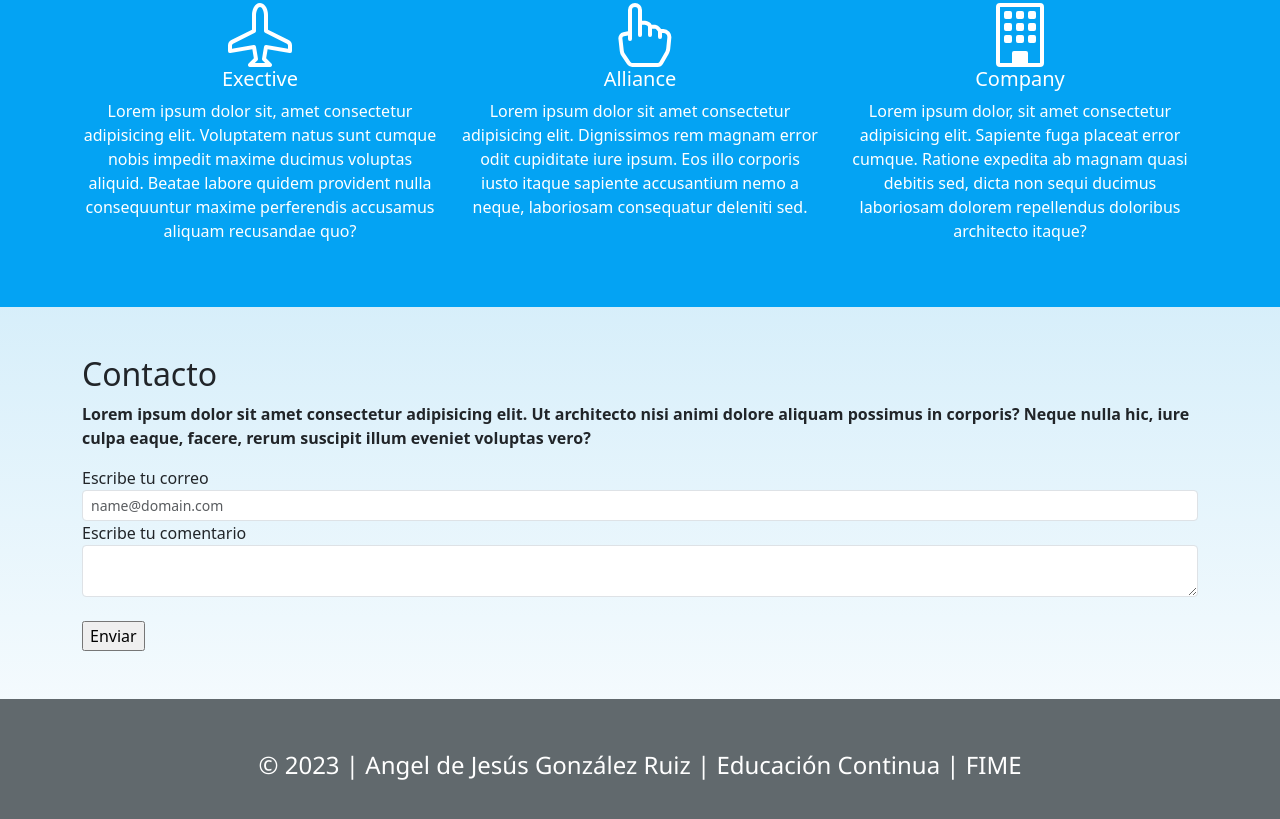
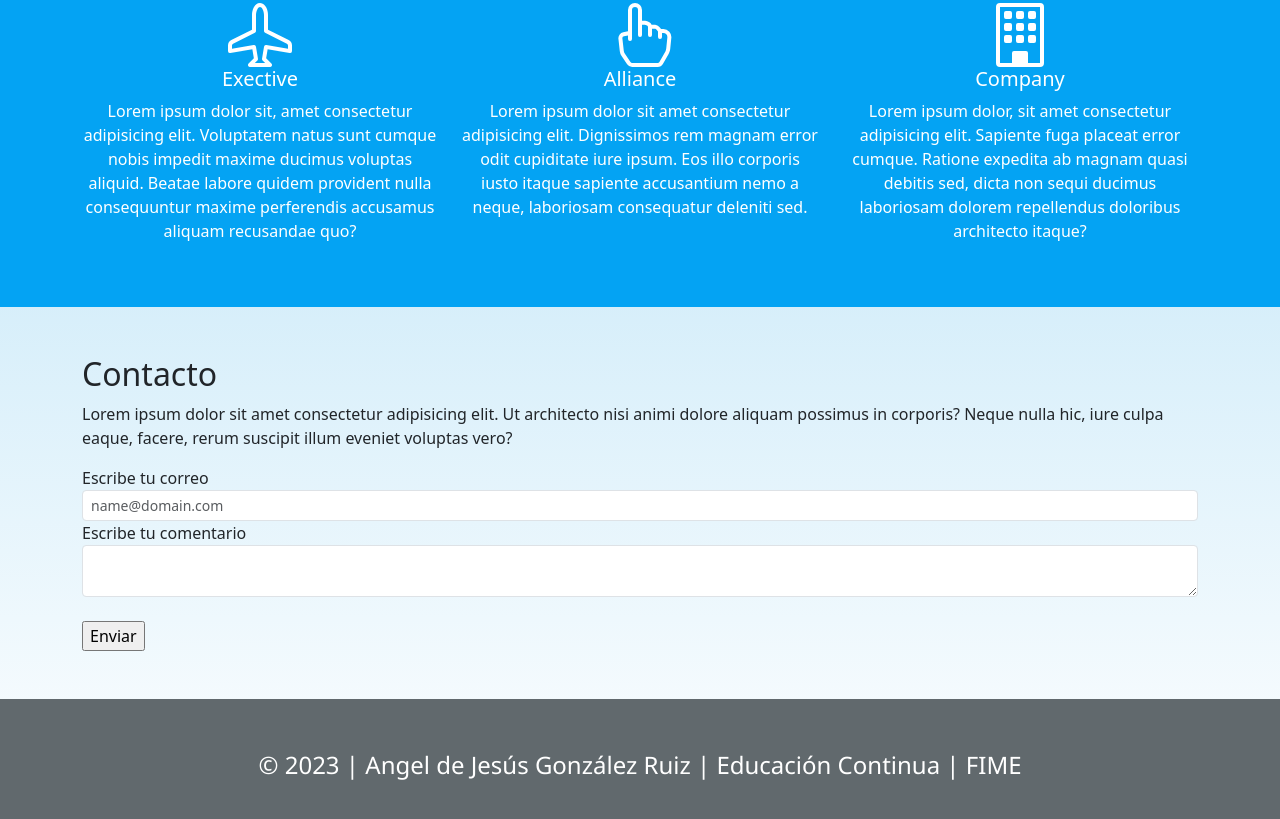
Before and after one commit to AngelGonzalez12/M3_Clase4_AngeldeJesusGonzalezRuiz.github.io, a plain HTML site: page index.html in a window 1280 px wide. Shown: the part 966-1785 px from the top of the page. Drawn offline with Linux system fonts and the light colour scheme.

Commit message:
Cambios finales.

```diff
--- a/index.html
+++ b/index.html
@@ -142,7 +142,7 @@
         <section id="Contacto" class="mb-5">
             <div class="container">
                 <h2>Contacto</h2>
-                <p><b>Lorem ipsum dolor sit amet consectetur adipisicing elit. Ut architecto nisi animi dolore aliquam possimus in corporis? Neque nulla hic, iure culpa eaque, facere, rerum suscipit illum eveniet voluptas vero?</b></p>
+                <p>Lorem ipsum dolor sit amet consectetur adipisicing elit. Ut architecto nisi animi dolore aliquam possimus in corporis? Neque nulla hic, iure culpa eaque, facere, rerum suscipit illum eveniet voluptas vero?</p>
                 <div class="row">
                     <div class="col">
                         <form action="">
```
